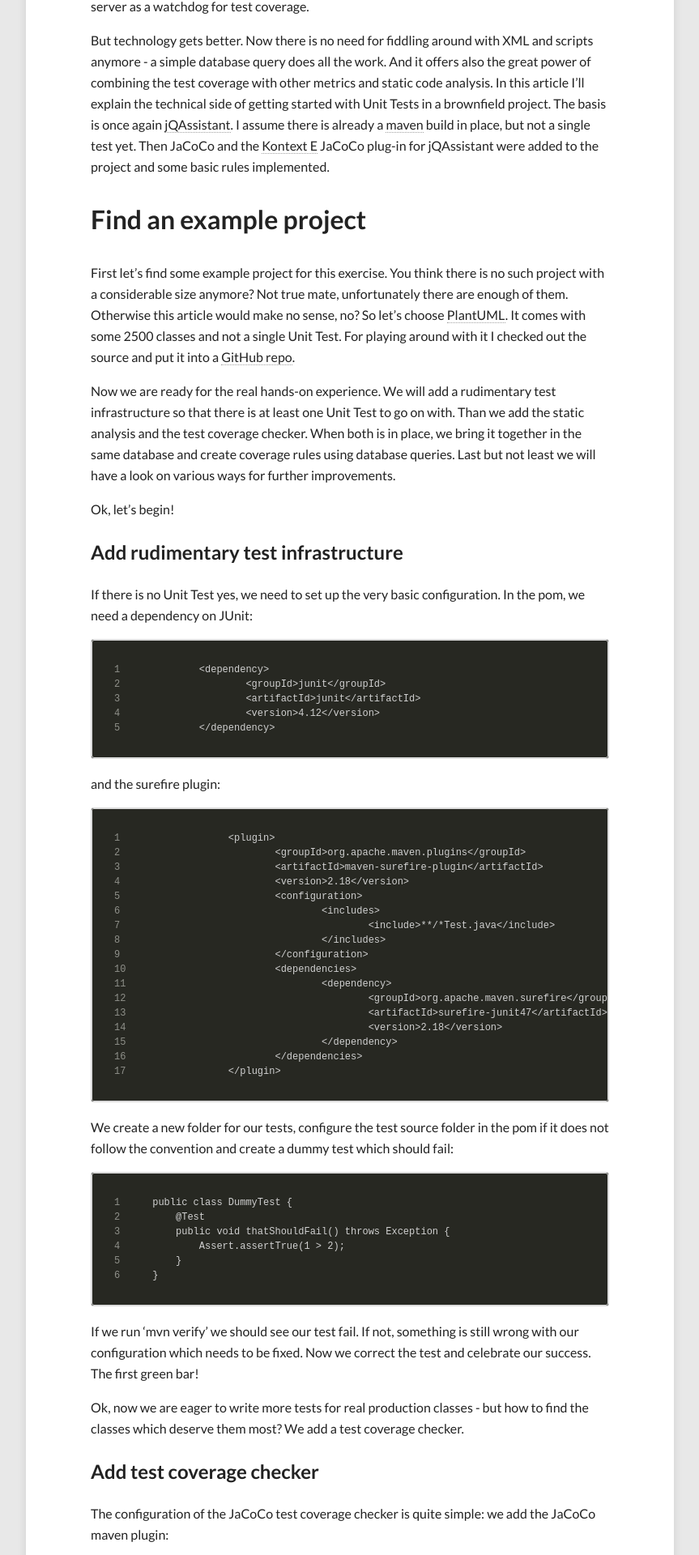
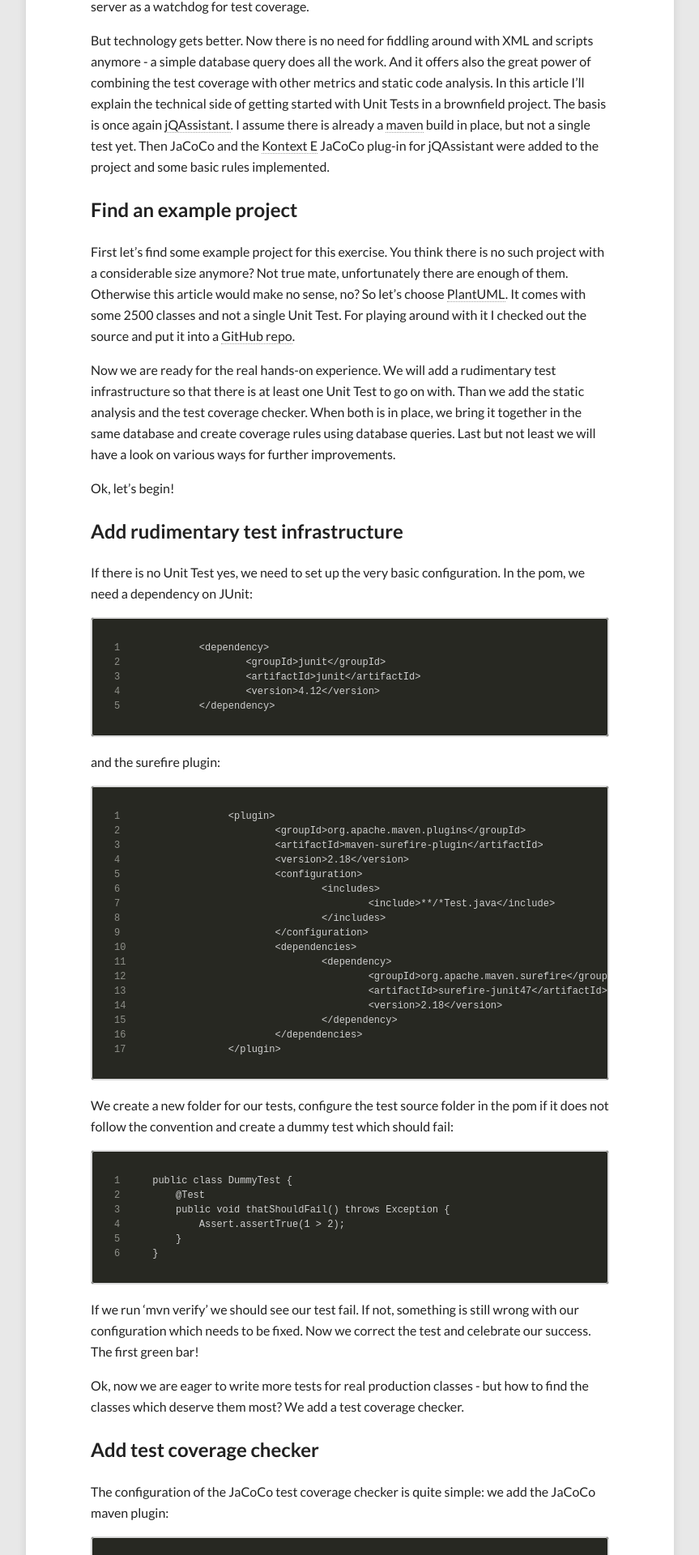
Before and after one commit to kontext-e/kontext-e.github.io, a Jekyll site: the page built from _posts/2015-09-24-beginning-unittests.md, in a window 1280 px wide. Shown: the part 731-2651 px from the top of the page at 81% size, without its empty margins (208-1071 px from the left). Built offline with Jekyll 4.4.1, drawn with Linux system fonts in a browser that asks for light colours; nearby versions of some CDN libraries.

Commit message:
adapted headline sizes

```diff
--- a/_posts/2015-09-24-beginning-unittests.md
+++ b/_posts/2015-09-24-beginning-unittests.md
@@ -24,7 +24,7 @@ technical side of getting started with Unit Tests in a brownfield project. The b
 there is already a [maven](http://maven.apache.org) build in place, but not a single test yet. Then JaCoCo and the [Kontext E](http://www.kontext-e.de)
 JaCoCo plug-in for jQAssistant were added to the project and some basic rules implemented.
 
-# Find an example project
+## Find an example project
 First let's find some example project for this exercise. You think there is no such project with a considerable size anymore? Not true mate,
 unfortunately there are enough of them. Otherwise this article would make no sense, no? So let's choose [PlantUML](http://sourceforge.net/projects/plantuml/).
 It comes with some 2500 classes and not a single Unit Test. For playing around with it I checked out the source and put it into a
```
